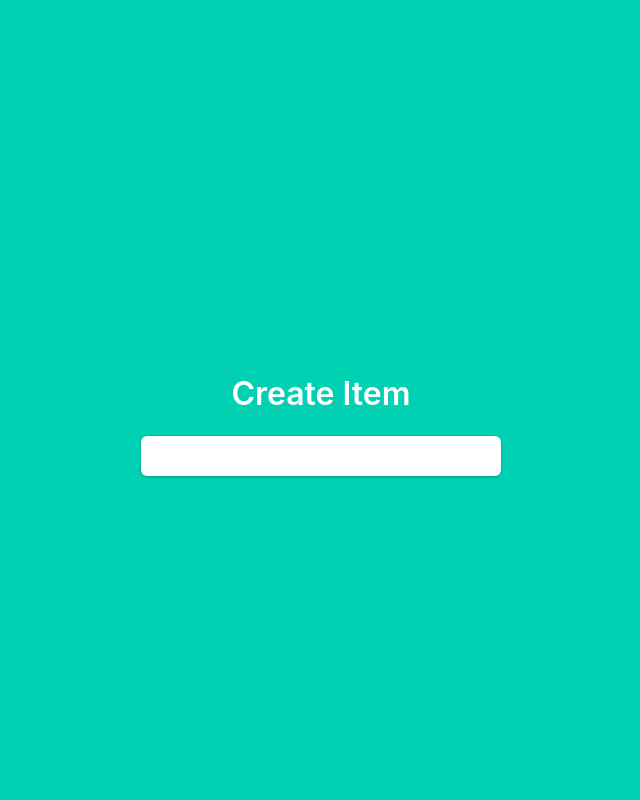
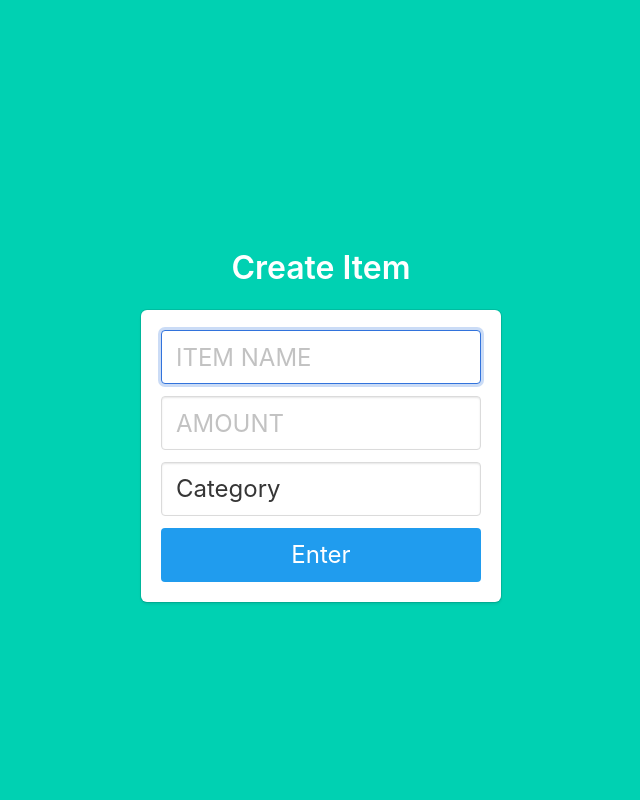
Before and after one commit to jnstockley/DAMS, a Flask app: page /create-item in a window 1280 px wide. Shown: the whole page, without its empty margins (319-959 px from the left). Run offline with Flask 2, Linux system fonts and the light colour scheme; some libraries are stand-ins or nearby versions.

Commit message:
added 3 things

```diff
--- a/src/event/admin.py
+++ b/src/event/admin.py
@@ -33,6 +33,22 @@
 def createItem():
     return render_template("create_item.html")
 
+# for getting info from boxes to send to database
+@admin_blueprint.route('/create-item', methods=['POST'])
+def createItem_post():
+    return 0;
+
+
+
+
+
+
+
+
+
+
+
+
 
 # for getting info from boxes to send to database
 @admin_blueprint.route('/create-event', methods=['POST'])
--- a/templates/create-event.html
+++ b/templates/create-event.html
@@ -54,6 +54,7 @@
             <div class="field">
                 <div class="control">
                     <select class="input is-large"  name="severity-level"  autofocus="">
+                        <option value="" disabled selected>Severity Level</option>
                         <option value="priority1">Priority 1</option>
                         <option value="priority2">Priority 2</option>
                         <option value="priority3">Priority 3</option>
--- a/templates/create_item.html
+++ b/templates/create_item.html
@@ -12,9 +12,37 @@
             </div>
         {% endif %}
         {% endwith %}
+<form method="POST" action="/create-event">
+            <!-- name -->
+            <div class="field">
+                <div class="control">
+                    <input class="input is-large" type="text" name="item-name" placeholder="ITEM NAME" autofocus="">
+                </div>
+            </div>
 
-    </div>
+            <!-- Amount -->
+            <div class="field">
+                <div class="control">
+                    <input class="input is-large" type="text" name="item-amount" placeholder="AMOUNT" autofocus="">
+                </div>
+            </div>
+
+            <!-- severity level -->
+            <div class="field">
+                <div class="control">
+                    <select class="input is-large"  name="category"  autofocus="">
+                        <option value="" disabled selected>Category</option>
+                        <option value="food">Food</option>
+                        <option value="utilities">Utilities</option>
+                        <option value="vaccine">Vaccine</option>
+                        <option value="clothing">Clothing</option>
+                    </select>
+                </div>
+            </div>
 
 
+            <button class="button is-block is-info is-large is-fullwidth create_item">Enter</button>
+        </form>
+    </div>
 </div>
 {% endblock %}
```
